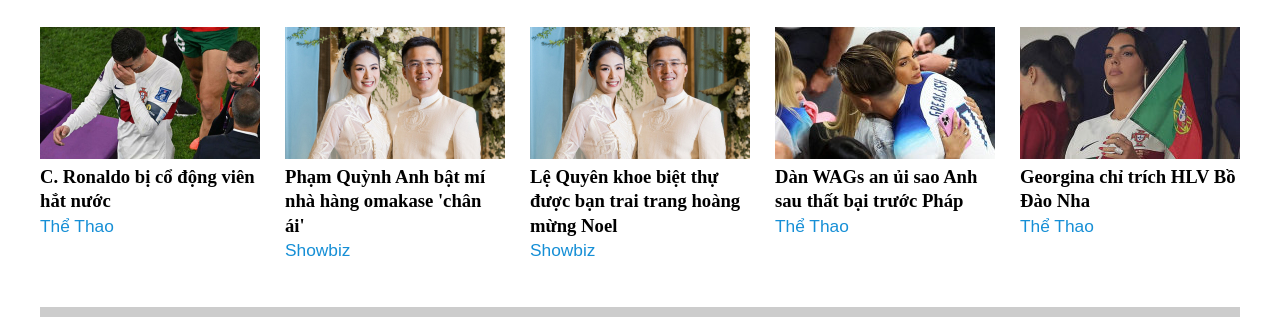
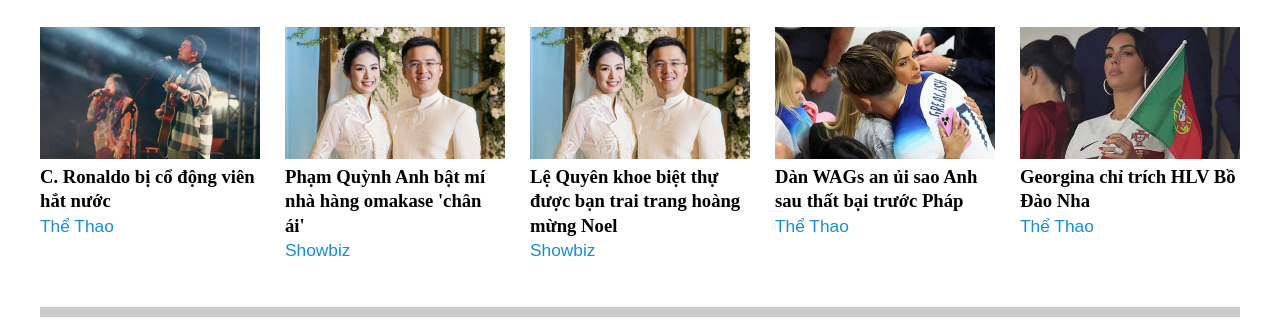
Before and after one commit to txtit/_BTL_WEB, a plain HTML site: page index.html in a window 1280 px wide. Shown: the part 721-1051 px from the top of the page. Drawn offline with Linux system fonts and the light colour scheme.

Commit message:
add.thao

```diff
--- a/index.html
+++ b/index.html
@@ -78,7 +78,7 @@
         </div>
         <div class="row mt30">
             <div class="ok mr30 ">
-                <img src="img/4.jpg" alt="">
+                <img src="http://127.0.0.1:5502/img/13.jpg" alt="">
                     <a href="bai3.html" target="_blank">C. Ronaldo bị cổ động viên hắt nước  </a> <br>
                     <a href="bai3.html" class="linkdm target="_blank"">Thể Thao</a>
             </div>
```
